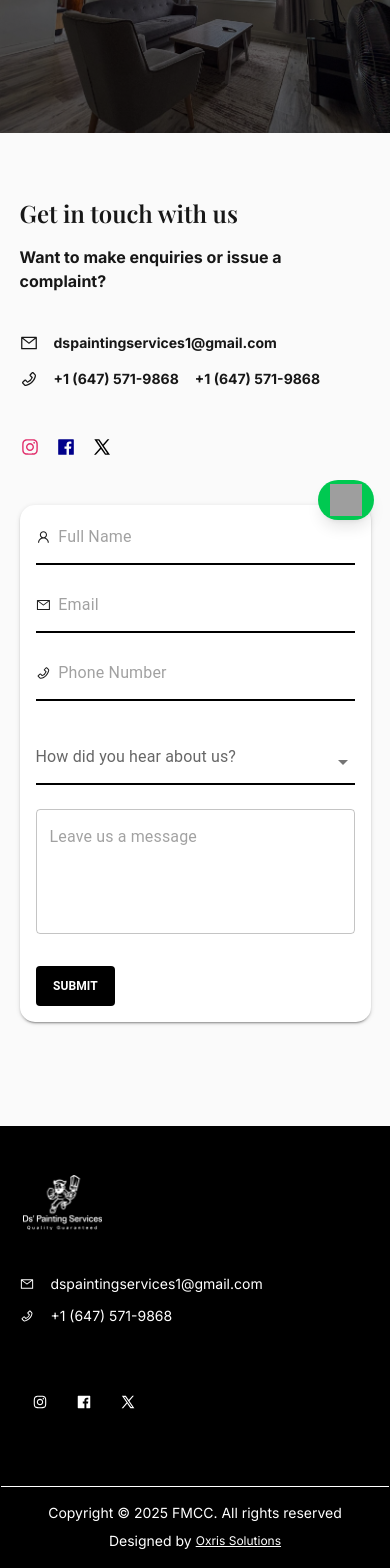
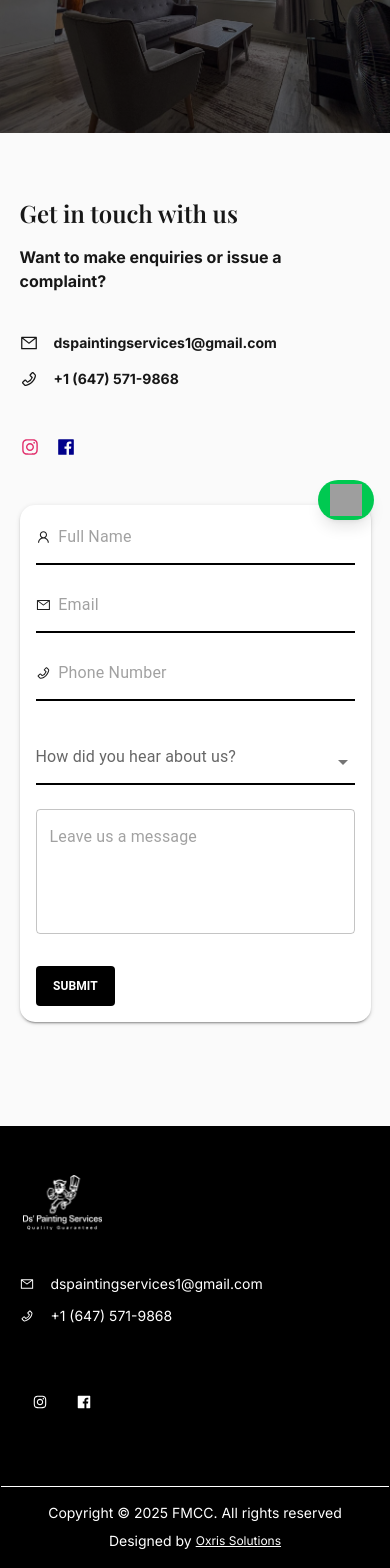
Before and after one commit to Obichris1/DS-painting, a Next.js app: page /contact in a window 390 px wide. Shown: the part 308-1876 px from the top of the page. Built offline with nearby package versions, Linux system fonts and the light colour scheme; grey boxes are pictures that could not be loaded; a web font is replaced by a local one.

Commit message:
dark mode fix

```diff
--- a/src/app/about/page.js
+++ b/src/app/about/page.js
@@ -13,7 +13,7 @@ export default function AboutPage() {
     <div className="min-h-screen bg-gray-50 py-12 px-6 md:px-20 space-y-24">
       <h1 className="text-2xl md:text-4xl font-bold">About Us</h1>
       {/* NBD ATHLEISURE Section */}
-      <section className="grid md:grid-cols-2 gap-20 items-center">
+      <section className="grid md:grid-cols-2 gap-20 item">
         <motion.div
           initial="hidden"
           whileInView="visible"
@@ -48,8 +48,8 @@ export default function AboutPage() {
           className="rounded-2xl overflow-hidden shadow-xl"
         >
           <Image
-            src="/ds22.png" // replace with actual image
-            alt="NBD Athleisure"
+            src="/ds24.jpeg" // replace with actual image
+            alt="me"
             width={600}
             height={500}
             className="object-cover w-full h-full"
--- a/src/app/components/Footer.jsx
+++ b/src/app/components/Footer.jsx
@@ -57,7 +57,7 @@ const Footer = () => {
         {/* Social Media */}
         <div className="flex gap-1 md:self-end">
           <Link
-            href=""
+            href="https://www.instagram.com/dspainting.services_gta?igsh=MWxudHo2ODF3dnR5aA%3D%3D&utm_source=qr"
             target="_blank"
             className="p-3 rounded-full text-[#fff] transition-transform duration-300 hover:scale-150"
           >
@@ -72,13 +72,13 @@ const Footer = () => {
             <AiFillFacebook />
           </Link>
 
-          <Link
+          {/* <Link
             href=""
             target="_blank"
             className="p-3 rounded-full text-[#fff] transition-transform duration-300 hover:scale-150"
           >
             <AiOutlineX />
-          </Link>
+          </Link> */}
         </div>
       </div>
 
--- a/src/app/contact/page.js
+++ b/src/app/contact/page.js
@@ -93,16 +93,16 @@ export default function Contactpage() {
             +1 (647) 571-9868
             </Link>
 
-            <Link href="" className="hover:text-primary font-bold text-sm md:!text-base">
+            {/* <Link href="" className="hover:text-primary font-bold text-sm md:!text-base">
             +1 (647) 571-9868
-            </Link>
+            </Link> */}
           </span>
         </div>
 
         {/* SOCIAL MEDIA  */}
         <div className="flex  md:self-end  items-center gap-4 mt-12">
           <Link
-            href=""
+            href="https://www.instagram.com/dspainting.services_gta?igsh=MWxudHo2ODF3dnR5aA%3D%3D&utm_source=qr"
             target="_blank"
             className=" rounded-full text-[#E12F6C] !text-xl  md:!text-2xl hover:scale-75 transition"
           >
@@ -110,20 +110,20 @@ export default function Contactpage() {
           </Link>
 
           <Link
-            href=""
+             href="https://web.facebook.com/people/Ds-Painting-Services/61579532498654/?sk=reels_tab"
             target="_blank"
             className="  rounded-full text-[#00008B] !text-xl  md:!text-2xl hover:scale-75 transition"
           >
             <AiFillFacebook />
           </Link>
 
-          <Link
+          {/* <Link
             href=""
             target="_blank"
             className=" rounded-full text-[#000] !text-xl  md:!text-2xl hover:scale-75 transition"
           >
             <AiOutlineX />
-          </Link>
+          </Link> */}
         </div>
           </motion.div>
 
--- a/src/app/globals.css
+++ b/src/app/globals.css
@@ -49,22 +49,6 @@ h6 {
 }
 
 /* =========================
-   DARK MODE SUPPORT
-========================= */
-@media (prefers-color-scheme: dark) {
-  :root {
-    --background: #0f0f0f;
-    --foreground: #ededed;
-  }
-
-  html,
-  body {
-    background: var(--background);
-    color: var(--foreground);
-  }
-}
-
-/* =========================
    UTILITIES / EFFECTS
 ========================= */
 .perspective {
```
Also changed, not shown: public/ds24.jpeg (added).
